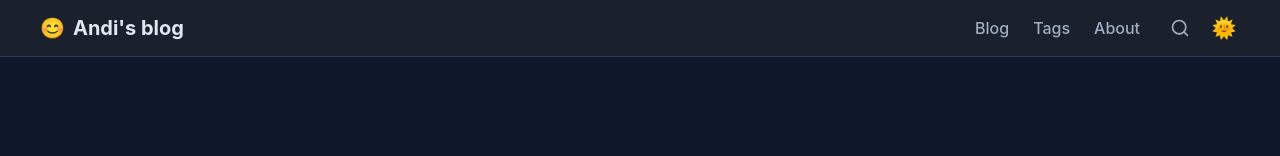
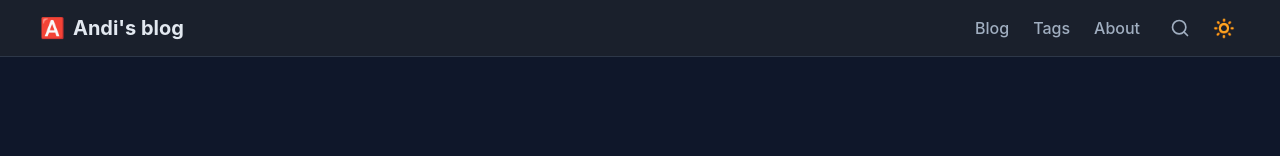
Before and after one commit to ajerni/andiblog, a SvelteKit app: page /about in a window 1280 px wide. Both pictures are taken after a click on the button "Toggle dark mode". Shown: the top 156 px of the page. Built offline with nearby package versions, Linux system fonts and the light colour scheme; no server answers.

Commit message:
icons changed

```diff
--- a/src/routes/+layout.svelte
+++ b/src/routes/+layout.svelte
@@ -36,8 +36,9 @@
   <header>
     <div class="header-container">
       <a href="/" class="logo">
-        <span class="emoji">😊</span>
+        <span class="emoji">🅰️</span>
         <span class="title">Andi's blog</span>
+
       </a>
 
       <nav>
@@ -54,7 +55,7 @@
         </button>
         <button on:click={toggleDarkMode} class="theme-toggle" aria-label="Toggle dark mode">
           {#if $darkMode}
-            <span>🌞</span>
+            <span>🔅</span>
           {:else}
             <span>🌙</span>
           {/if}
```
